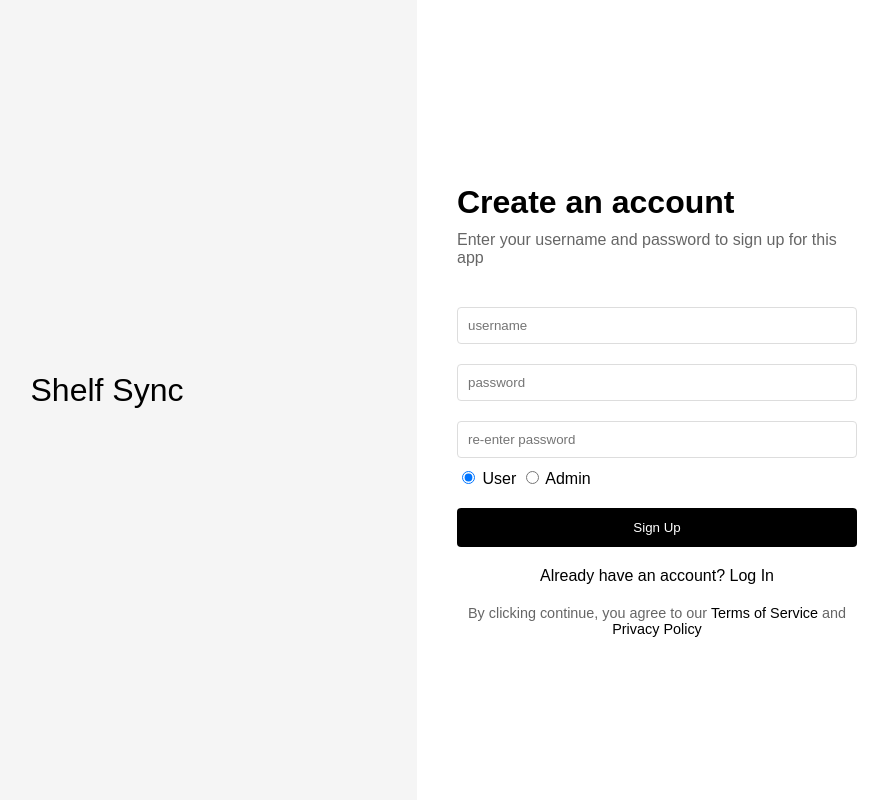
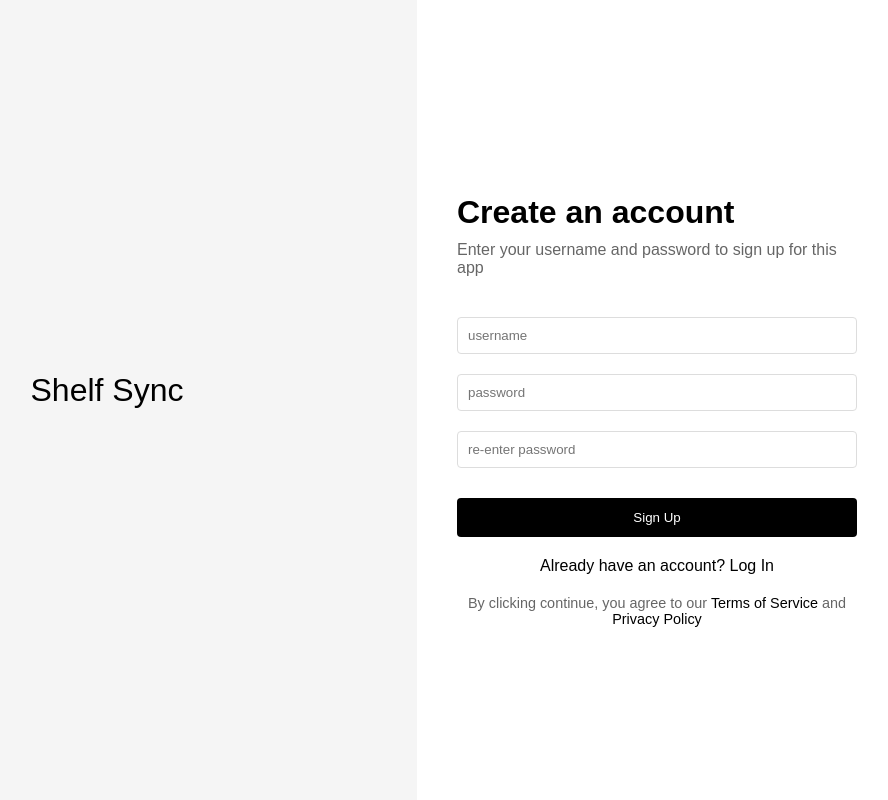
Before and after one commit to PoRamJay/Library, a Flask app: page /signup in a window 1280 px wide. Shown: the whole page, without its empty margins (203-1091 px from the left). Run offline with Flask 3, Linux system fonts and the light colour scheme.

Commit message:
Update signup.html

```diff
--- a/templates/signup.html
+++ b/templates/signup.html
@@ -111,14 +111,6 @@
             <input type="text" name="username" placeholder="username" required>
             <input type="password" name="password" placeholder="password" required>
             <input type="password" name="confirm_password" placeholder="re-enter password" required>
-            <div>
-              <label>
-                <input type="radio" name="user_type" value="user" checked> User
-              </label>
-              <label>
-                <input type="radio" name="user_type" value="admin"> Admin
-              </label>
-            </div>
             <button type="submit" class="signup-btn">Sign Up</button>
             <div class="login-link">
               Already have an account? <a href="{{ url_for('login') }}">Log In</a>
```
